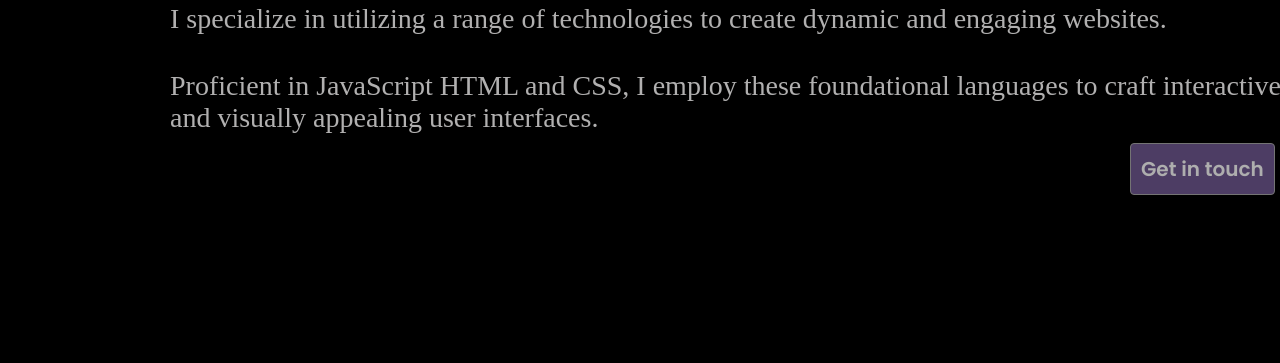
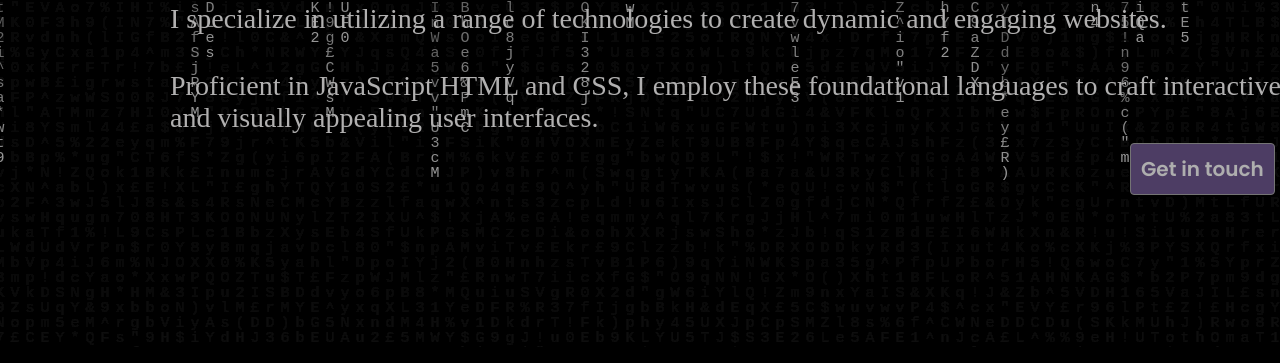
Before and after one commit to tadyPi/JavaScript-DOM, a plain HTML site: page index.html in a window 1280 px wide. Shown: the part 453-816 px from the top of the page. Drawn offline with nearby package versions, Linux system fonts and the light colour scheme.

Commit message:
Update index.html

```diff
--- a/index.html
+++ b/index.html
@@ -176,7 +176,7 @@
 
     </div>
     <canvas id='canvas1'></canvas>
-    <!-- <script src="app.js"></script> -->
+    <script src="app.js"></script>
 </body>
 
 </html>
```
